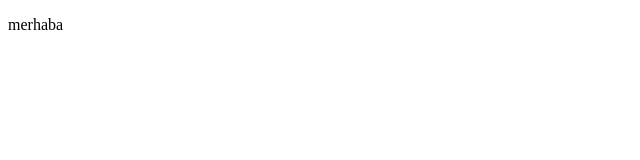
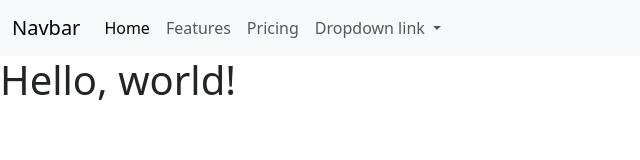
Before and after one commit to isabasar/WEB-Proje, a plain HTML site: page index.html in a window 1280 px wide. Shown: the whole page, without its empty margins (0-640 px from the left). Drawn offline with nearby package versions, Linux system fonts and the light colour scheme.

Commit message:
Update index.html

```diff
--- a/index.html
+++ b/index.html
@@ -1,11 +1,46 @@
-<!DOCTYPE html>
+<!doctype html>
 <html lang="en">
-<head>
-    <meta charset="UTF-8">
-    <meta name="viewport" content="width=device-width, initial-scale=1.0">
-    <title>Document</title>
-</head>
-<body>
-    <p>merhaba </p>
-</body>
+  <head>
+    <meta charset="utf-8">
+    <meta name="viewport" content="width=device-width, initial-scale=1">
+    <title>Bootstrap demo</title>
+    <link href="https://cdn.jsdelivr.net/npm/bootstrap@5.3.5/dist/css/bootstrap.min.css" rel="stylesheet" integrity="sha384-SgOJa3DmI69IUzQ2PVdRZhwQ+dy64/BUtbMJw1MZ8t5HZApcHrRKUc4W0kG879m7" crossorigin="anonymous">
+  </head>
+  <body>
+    <nav class="navbar navbar-expand-lg bg-body-tertiary">
+        <div class="container-fluid">
+          <a class="navbar-brand" href="#">Navbar</a>
+          <button class="navbar-toggler" type="button" data-bs-toggle="collapse" data-bs-target="#navbarNavDropdown" aria-controls="navbarNavDropdown" aria-expanded="false" aria-label="Toggle navigation">
+            <span class="navbar-toggler-icon"></span>
+          </button>
+          <div class="collapse navbar-collapse" id="navbarNavDropdown">
+            <ul class="navbar-nav">
+              <li class="nav-item">
+                <a class="nav-link active" aria-current="page" href="#">Home</a>
+              </li>
+              <li class="nav-item">
+                <a class="nav-link" href="#">Features</a>
+              </li>
+              <li class="nav-item">
+                <a class="nav-link" href="#">Pricing</a>
+              </li>
+              <li class="nav-item dropdown">
+                <a class="nav-link dropdown-toggle" href="#" role="button" data-bs-toggle="dropdown" aria-expanded="false">
+                  Dropdown link
+                </a>
+                <ul class="dropdown-menu">
+                  <li><a class="dropdown-item" href="#">Action</a></li>
+                  <li><a class="dropdown-item" href="#">Another action</a></li>
+                  <li><a class="dropdown-item" href="#">Something else here</a></li>
+                </ul>
+              </li>
+            </ul>
+          </div>
+        </div>
+      </nav>
+
+
+    <h1>Hello, world!</h1>
+    <script src="https://cdn.jsdelivr.net/npm/bootstrap@5.3.5/dist/js/bootstrap.bundle.min.js" integrity="sha384-k6d4wzSIapyDyv1kpU366/PK5hCdSbCRGRCMv+eplOQJWyd1fbcAu9OCUj5zNLiq" crossorigin="anonymous"></script>
+  </body>
 </html>
```
